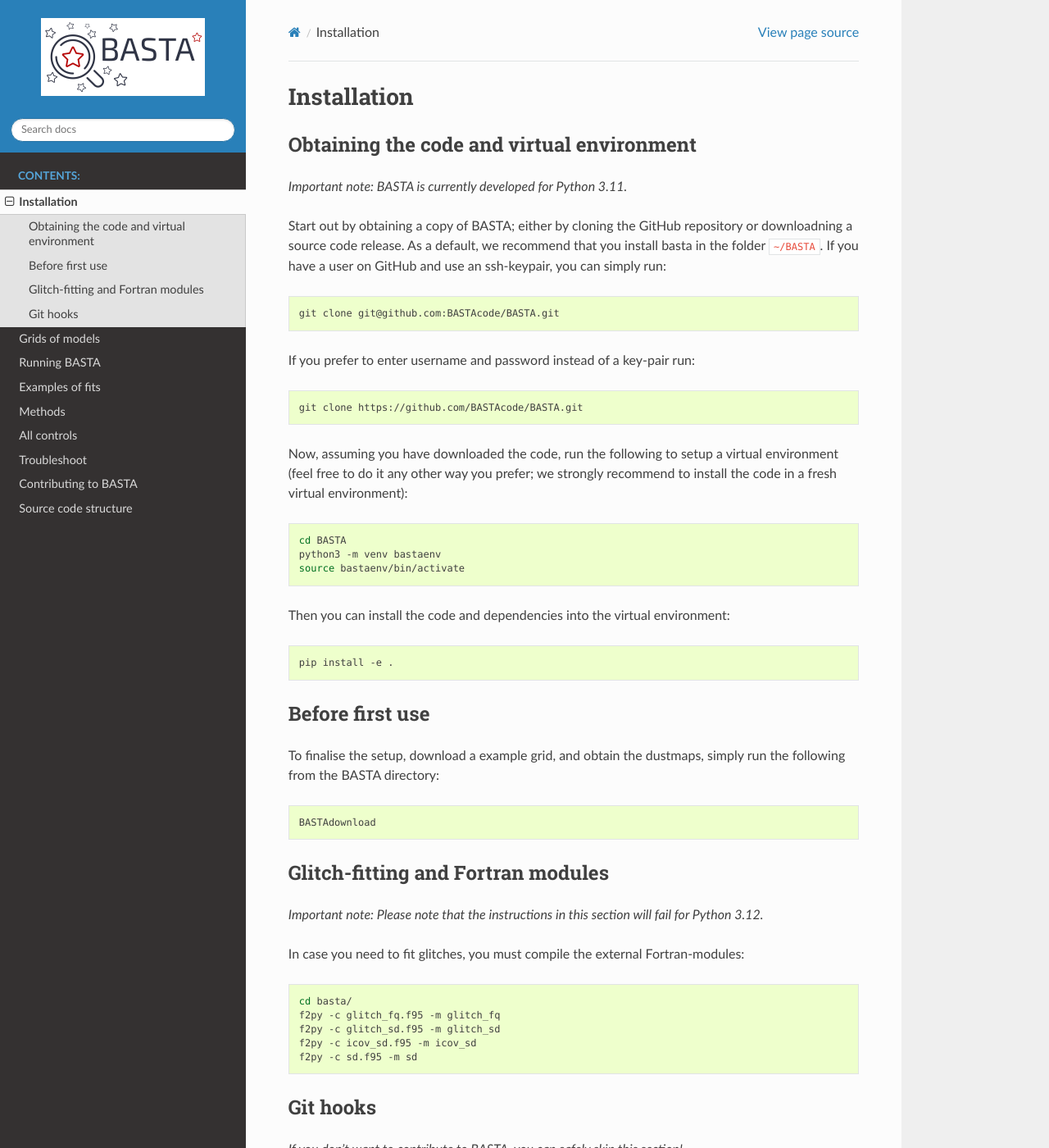
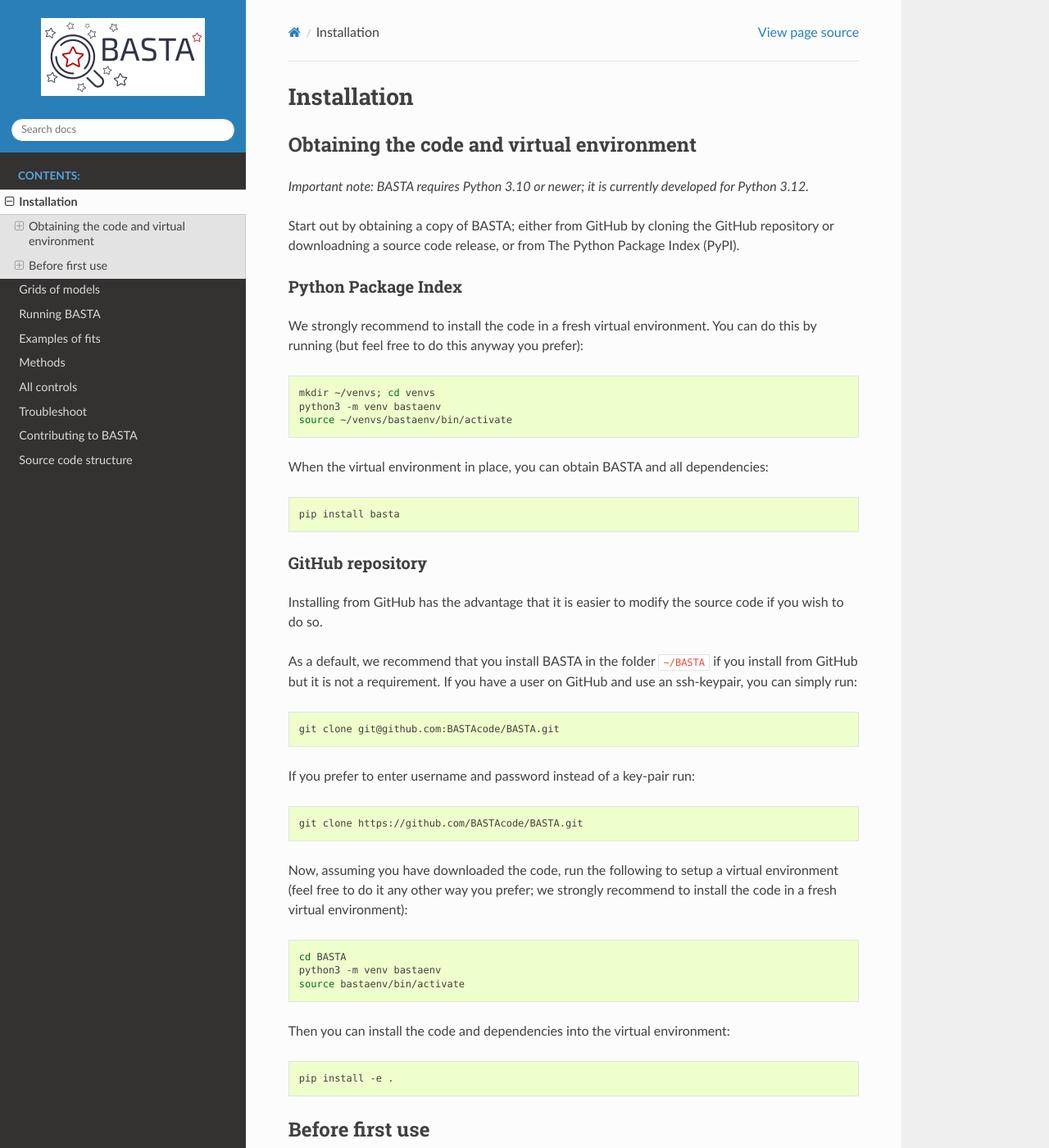
Before and after one commit to BASTAcode/BASTA, a Sphinx documentation site: the page built from docs/install.rst, in a window 1280 px wide and 1400 px high. Shown: the whole window at 82% size. Built offline with Sphinx 7.4.7 and the Read the Docs theme 3.1.0, drawn with Linux system fonts in a browser that asks for light colours; some of the changed text lies outside the part shown.

Commit message:
wip: Make docs compatible with new distribution

```diff
--- a/docs/install.rst
+++ b/docs/install.rst
@@ -1,17 +1,46 @@
 .. _install:
 
 Installation
-================
+############
 
 .. _ref_code:
 
 Obtaining the code and virtual environment
-------------------------------------------
+******************************************
 
-*Important note: BASTA is currently developed for Python 3.11.*
+*Important note: BASTA requires Python 3.10 or newer; it is currently developed for Python 3.12.*
 
 
-Start out by obtaining a copy of BASTA; either by cloning the GitHub repository or downloadning a source code release. As a default, we recommend that you install basta in the folder ``~/BASTA``. If you have a user on GitHub and use an ssh-keypair, you can simply run:
+Start out by obtaining a copy of BASTA; either from GitHub by cloning the GitHub repository or downloadning a source code release, or from The Python Package Index (PyPI).
+
+
+.. _ref_pypi:
+
+Python Package Index
+====================
+We strongly recommend to install the code in a fresh virtual environment. You can do this by running (but feel free to do this anyway you prefer):
+
+.. code-block:: bash
+
+    mkdir ~/venvs; cd venvs
+    python3 -m venv bastaenv
+    source ~/venvs/bastaenv/bin/activate
+
+When the virtual environment in place, you can obtain BASTA and all dependencies:
+
+.. code-block:: bash
+
+    pip install basta
+
+
+.. _ref_github:
+
+GitHub repository
+=================
+
+Installing from GitHub has the advantage that it is easier to modify the source code if you wish to do so.
+
+As a default, we recommend that you install BASTA in the folder ``~/BASTA`` if you install from GitHub but it is not a requirement. If you have a user on GitHub and use an ssh-keypair, you can simply run:
 
 .. code-block:: bash
 
@@ -38,32 +67,47 @@
     pip install -e .
 
 
+
 .. _ref_dust:
 
 Before first use
-------------------------------
+****************
 
-To finalise the setup, download a example grid, and obtain the dustmaps, simply run the following from the BASTA directory:
+To finalise the setup, download a example grid, and obtain the dustmaps, simply run the following:
 
 .. code-block:: bash
 
     BASTAdownload
 
 
+If you installed BASTA from PyPI and wish to obtain the examples and template input file(s), take a look at:
+
+.. code-block:: bash
+
+    BASTAexamples -h
+
+BASTA is now ready to go. If you need to fit acoustic glitches or wish to contribute to the code, please continue reading on this page. If not, then proceed in the menu to the next item.
 
 
 .. _ref_fortran:
 
 Glitch-fitting and Fortran modules
-----------------------------------
+==================================
 
-*Important note: Please note that the instructions in this section will fail for Python 3.12.*
+*If you don't want to contribute fit glitches, you can safely skip this section!*
 
-In case you need to fit glitches, you must compile the external Fortran-modules:
+In case you need to fit glitches (and only in that case), you must compile the external Fortran-modules. Firstly, activate your virtual environment and then:
 
 .. code-block:: bash
 
-    cd basta/
+    pip install meson ninja
+
+
+Assuming you cloned the repository from GitHub to the suggested location run the following:
+
+.. code-block:: bash
+
+    cd ~/BASTA/src/basta
     f2py -c glitch_fq.f95 -m glitch_fq
     f2py -c glitch_sd.f95 -m glitch_sd
     f2py -c icov_sd.f95 -m icov_sd
@@ -74,7 +118,7 @@
 .. _ref_hooks:
 
 Git hooks
----------
+=========
 
 *If you don't want to contribute to BASTA, you can safely skip this section!*
 
@@ -83,7 +127,7 @@
 
 .. code-block:: bash
 
-    source venv/bin/activate
+    source bastaenv/bin/activate
     pre-commit install
 
 
```
Also changed, not shown: other parts of docs/install.rst (+1 -1 lines), README.md (+18 -28 lines).
